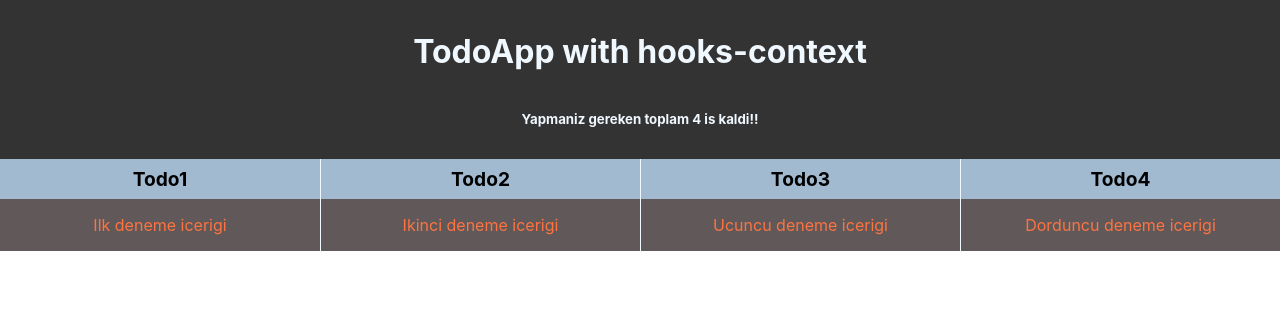
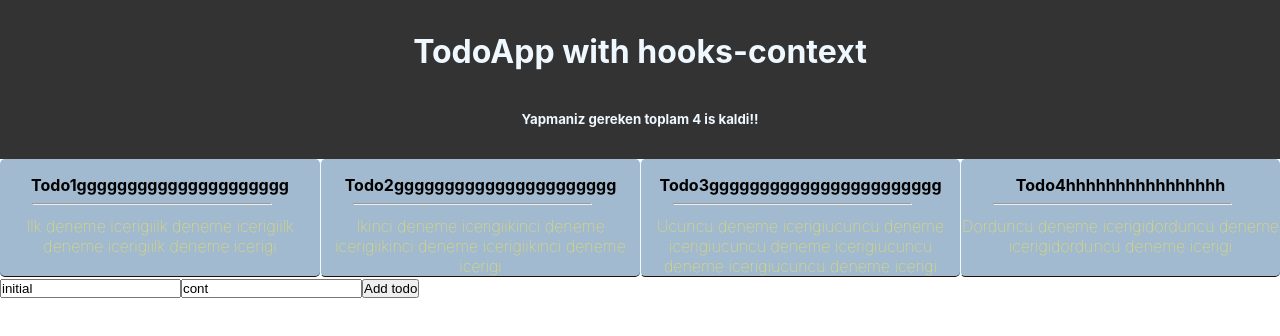
Before and after one commit to turkaytunc/react-context-with-hooks, a React (Create React App) app: page / in a window 1280 px wide. Shown: the top 336 px of the page. Built offline with nearby package versions, Linux system fonts and the light colour scheme.

Commit message:
Update: style

```diff
--- a/src/App.js
+++ b/src/App.js
@@ -3,6 +3,7 @@ import "./App.scss";
 import Navbar from "./components/Navbar/Navbar";
 import TodoContextProvider from "./contexts/TodoContext";
 import TodoList from "./components/TodoList/TodoList";
+import TodoForm from "./components/TodoForm/TodoForm";
 
 const App = () => {
   return (
@@ -10,6 +11,7 @@ const App = () => {
       <TodoContextProvider>
         <Navbar></Navbar>
         <TodoList></TodoList>
+        <TodoForm></TodoForm>
       </TodoContextProvider>
     </div>
   );
--- a/src/components/TodoDetails/TodoDetails.js
+++ b/src/components/TodoDetails/TodoDetails.js
@@ -9,6 +9,7 @@ const TodoDetails = ({ todo }) => {
       <p className="todo-details-p todo-details-title">
         {todo.title.charAt(0).toUpperCase() + todo.title.slice(1)}
       </p>
+      <hr style={{ width: "75%", margin: ".5rem 10%  .7rem 10%" }}></hr>
       <p className="todo-details-p todo-details-content">
         {todo.content.charAt(0).toUpperCase() + todo.content.slice(1)}
       </p>
--- a/src/components/TodoDetails/todo-details.scss
+++ b/src/components/TodoDetails/todo-details.scss
@@ -1,6 +1,9 @@
 .todo-details-li {
   background: rgb(162, 186, 207);
   border-left: 1px solid aliceblue;
+  border-bottom: 1px solid rgb(34, 15, 8);
+  border-radius: 5px;
+
 
   &:first-child {
     border-left: none;
@@ -9,17 +12,20 @@
 
 .todo-details-p {
   text-align: center;
+  overflow-wrap: break-word;
+
 }
 
 .todo-details-title {
-  font-size: 1.2rem;
-  padding: 0.5rem 0;
+  margin-top: 1rem;
+  font-size: 1rem;
   font-weight: bold;
   color: black;
 }
 
 .todo-details-content {
-  background: rgb(97, 89, 89);
-  color: rgb(253, 115, 65);
-  padding: 1rem 0;
+  min-height: minmax(50px, auto);
+  color: rgb(253, 234, 65);
+  font-weight: lighter;
+
 }
--- a/src/components/TodoForm/TodoForm.js
+++ b/src/components/TodoForm/TodoForm.js
@@ -0,0 +1,34 @@
+import React, { useContext, useState } from "react";
+import { TodoContext } from "../../contexts/TodoContext";
+
+const TodoForm = () => {
+  const { addTodo } = useContext(TodoContext);
+  const [todoTitle, setTodoTitle] = useState("initial");
+  const [todoContent, setTodoContent] = useState("cont");
+
+  const handleSubmit = event => {
+    event.preventDefault();
+    addTodo(todoTitle, todoContent);
+    setTodoTitle("");
+    setTodoContent("");
+  };
+  return (
+    <form onSubmit={handleSubmit}>
+      <input
+        type="text"
+        required
+        value={todoTitle}
+        onChange={event => setTodoTitle(event.target.value.slice(0, 20))}
+      ></input>
+      <input
+        type="text"
+        required
+        value={todoContent}
+        onChange={event => setTodoContent(event.target.value.slice(0, 140))}
+      ></input>
+      <button type="submit">Add todo</button>
+    </form>
+  );
+};
+
+export default TodoForm;
--- a/src/components/TodoList/TodoList.js
+++ b/src/components/TodoList/TodoList.js
@@ -6,7 +6,7 @@ import "./todo-list.scss";
 const TodoList = () => {
   const { todos } = useContext(TodoContext);
   return todos.length ? (
-    <div>
+    <div className="todo-list-div">
       <ul className="todo-list-ul">
         {todos.map(todo => {
           return <TodoDetails todo={todo} key={todo.id}></TodoDetails>;
--- a/src/components/TodoList/todo-list.scss
+++ b/src/components/TodoList/todo-list.scss
@@ -1,5 +1,5 @@
 .todo-list-ul {
   list-style: none;
   display: grid;
-  grid-template-columns: repeat(4, 1fr);
+  grid-template-columns: repeat(4, minmax(100px, 25vw));
 }
--- a/src/contexts/TodoContext.js
+++ b/src/contexts/TodoContext.js
@@ -5,10 +5,30 @@ export const TodoContext = createContext();
 
 const TodoContextProvider = props => {
   const [todos, setTodos] = useState([
-    { title: "todo1", content: "ilk deneme icerigi", id: 1 },
-    { title: "todo2", content: "ikinci deneme icerigi", id: 2 },
-    { title: "todo3", content: "ucuncu deneme icerigi", id: 3 },
-    { title: "todo4", content: "dorduncu deneme icerigi", id: 4 }
+    {
+      title: "todo1ggggggggggggggggggggg",
+      content:
+        "ilk deneme icerigiilk deneme icerigiilk deneme icerigiilk deneme icerigi",
+      id: 1
+    },
+    {
+      title: "todo2gggggggggggggggggggggg",
+      content:
+        "ikinci deneme icerigiikinci deneme icerigiikinci deneme icerigiikinci deneme icerigi",
+      id: 2
+    },
+    {
+      title: "todo3ggggggggggggggggggggggg",
+      content:
+        "ucuncu deneme icerigiucuncu deneme icerigiucuncu deneme icerigiucuncu deneme icerigiucuncu deneme icerigi",
+      id: 3
+    },
+    {
+      title: "todo4hhhhhhhhhhhhhhhh",
+      content:
+        "dorduncu deneme icerigidorduncu deneme icerigidorduncu deneme icerigi",
+      id: 4
+    }
   ]);
 
   const addTodo = (title, content) => {
--- a/src/index.scss
+++ b/src/index.scss
@@ -16,4 +16,5 @@ code {
 * {
   margin: 0;
   padding: 0;
+  box-sizing: border-box;
 }
```
